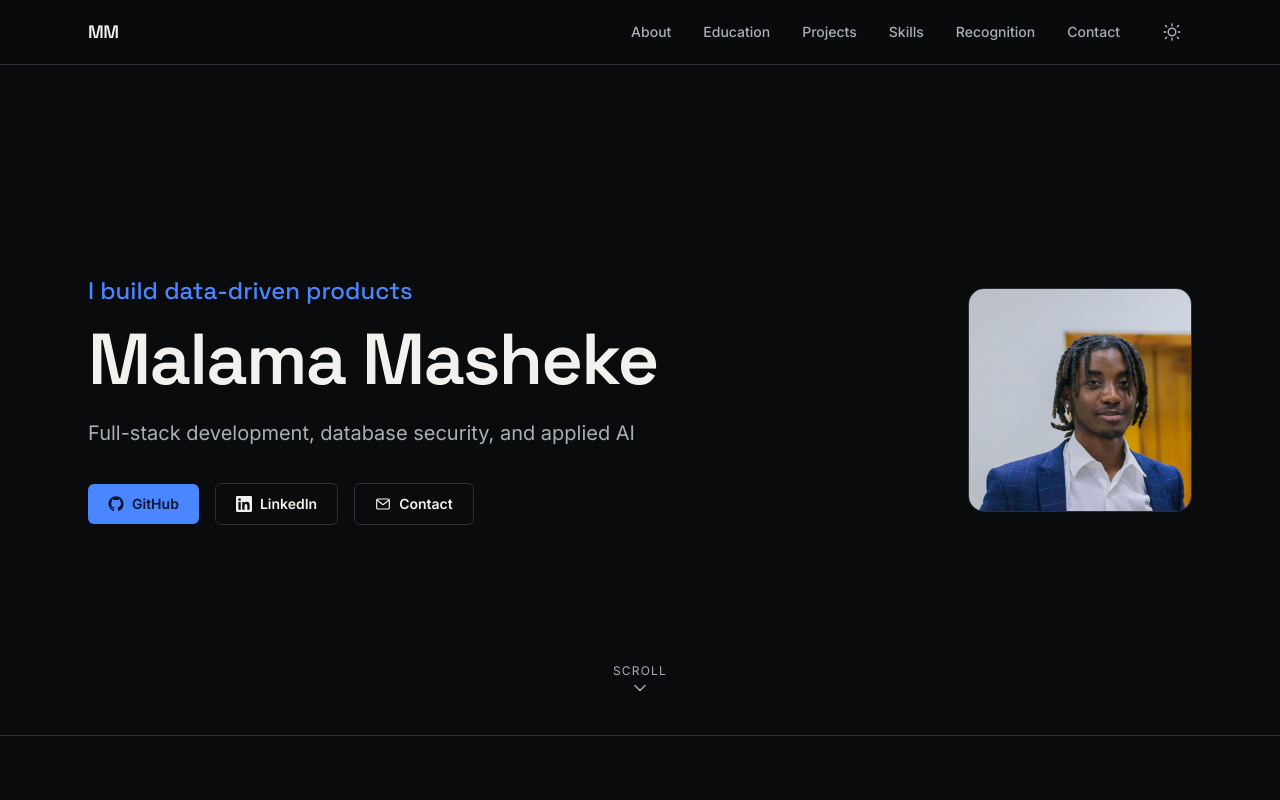
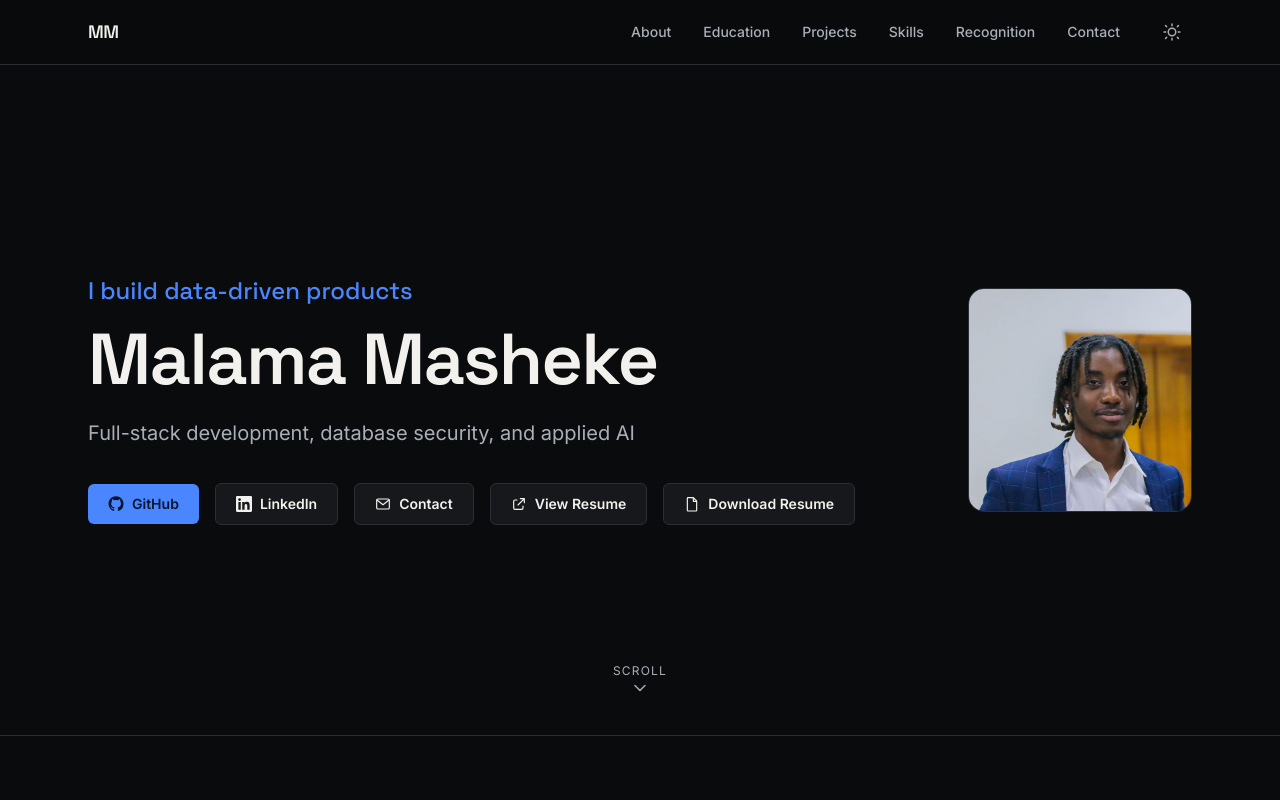
Before and after one commit to malgmash/Portfolio, a Next.js app: page / in a window 1280 px wide. Shown: the top 800 px of the page. Built offline with nearby package versions, Linux system fonts and the light colour scheme.

Commit message:
Made edits to the Hero component and added a new TypingText component to enhance the user experience with dynamic text effects. Updated the global styles in globals.css to support the new component and ensure consistent styling across the application.

```diff
--- /dev/null
+++ b/components/ContactModal.tsx
@@ -0,0 +1,86 @@
+"use client";
+
+import { useEffect, useState } from "react";
+import { profile } from "@/lib/content";
+import { MailIcon, PhoneIcon, MapPinIcon, CloseIcon } from "./icons";
+
+export default function ContactModal() {
+  const [open, setOpen] = useState(false);
+
+  useEffect(() => {
+    if (!open) return;
+    const onKeyDown = (e: KeyboardEvent) => {
+      if (e.key === "Escape") setOpen(false);
+    };
+    document.addEventListener("keydown", onKeyDown);
+    return () => document.removeEventListener("keydown", onKeyDown);
+  }, [open]);
+
+  useEffect(() => {
+    document.body.style.overflow = open ? "hidden" : "";
+    return () => {
+      document.body.style.overflow = "";
+    };
+  }, [open]);
+
+  return (
+    <>
+      <button
+        type="button"
+        onClick={() => setOpen(true)}
+        className="inline-flex items-center gap-2 rounded-md border border-border bg-surface px-5 py-2.5 text-sm font-semibold text-text transition-colors hover:border-accent hover:text-accent"
+      >
+        <MailIcon className="h-4 w-4" />
+        Contact
+      </button>
+
+      {open ? (
+        <div
+          className="fixed inset-0 z-[60] flex items-center justify-center bg-black/60 p-6"
+          role="dialog"
+          aria-modal="true"
+          aria-labelledby="contact-modal-title"
+          onClick={() => setOpen(false)}
+        >
+          <div
+            className="w-full max-w-sm rounded-2xl border border-border bg-surface p-6 shadow-xl"
+            onClick={(e) => e.stopPropagation()}
+          >
+            <div className="flex items-start justify-between">
+              <h2 id="contact-modal-title" className="font-display text-xl font-semibold text-text">
+                Get in touch
+              </h2>
+              <button
+                type="button"
+                onClick={() => setOpen(false)}
+                aria-label="Close"
+                className="rounded-md p-1 text-text-muted transition-colors hover:text-text"
+              >
+                <CloseIcon className="h-5 w-5" />
+              </button>
+            </div>
+
+            <ul className="mt-5 space-y-3">
+              <li className="flex items-center gap-3 rounded-xl border border-border bg-surface-2 px-4 py-3">
+                <MapPinIcon className="h-5 w-5 shrink-0 text-accent" />
+                <span className="text-sm font-medium text-text">{profile.location}</span>
+              </li>
+              <li className="flex items-center gap-3 rounded-xl border border-border bg-surface-2 px-4 py-3">
+                <PhoneIcon className="h-5 w-5 shrink-0 text-accent" />
+                <a href={`tel:${profile.phone.replace(/[^+\d]/g, "")}`} className="text-sm font-medium text-text hover:text-accent">
+                  {profile.phone}
+                </a>
+              </li>
+              <li className="flex items-center gap-3 rounded-xl border border-border bg-surface-2 px-4 py-3">
+                <MailIcon className="h-5 w-5 shrink-0 text-accent" />
+                <a href={`mailto:${profile.email}`} className="text-sm font-medium text-text hover:text-accent">
+                  {profile.email}
+                </a>
+              </li>
+            </ul>
+          </div>
+        </div>
+      ) : null}
+    </>
+  );
+}
--- a/components/Hero.tsx
+++ b/components/Hero.tsx
@@ -1,9 +1,21 @@
+import fs from "node:fs";
+import path from "node:path";
 import { profile } from "@/lib/content";
 import ProfilePhoto from "./ProfilePhoto";
 import TypingText from "./TypingText";
-import { GitHubIcon, LinkedInIcon, MailIcon, ChevronDownIcon } from "./icons";
+import ContactModal from "./ContactModal";
+import { GitHubIcon, LinkedInIcon, FileIcon, ExternalLinkIcon, ChevronDownIcon } from "./icons";
+
+const secondaryButton =
+  "inline-flex items-center gap-2 rounded-md border border-border bg-surface px-5 py-2.5 text-sm font-semibold text-text transition-colors hover:border-accent hover:text-accent";
+
+function resumeExists(): boolean {
+  return fs.existsSync(path.join(process.cwd(), "public", "resume.pdf"));
+}
 
 export default function Hero() {
+  const hasResume = resumeExists();
+
   return (
     <section
       id="top"
@@ -31,22 +43,23 @@ export default function Hero() {
               <GitHubIcon className="h-4 w-4" />
               GitHub
             </a>
-            <a
-              href={profile.linkedin}
-              target="_blank"
-              rel="noreferrer"
-              className="inline-flex items-center gap-2 rounded-md border border-border px-5 py-2.5 text-sm font-semibold text-text transition-colors hover:border-accent hover:text-accent"
-            >
+            <a href={profile.linkedin} target="_blank" rel="noreferrer" className={secondaryButton}>
               <LinkedInIcon className="h-4 w-4" />
               LinkedIn
             </a>
-            <a
-              href="#contact"
-              className="inline-flex items-center gap-2 rounded-md border border-border px-5 py-2.5 text-sm font-semibold text-text transition-colors hover:border-accent hover:text-accent"
-            >
-              <MailIcon className="h-4 w-4" />
-              Contact
-            </a>
+            <ContactModal />
+            {hasResume ? (
+              <>
+                <a href="/resume.pdf" target="_blank" rel="noreferrer" className={secondaryButton}>
+                  <ExternalLinkIcon className="h-4 w-4" />
+                  View Resume
+                </a>
+                <a href="/resume.pdf" download={`${profile.name.replace(/\s+/g, "_")}_Resume.pdf`} className={secondaryButton}>
+                  <FileIcon className="h-4 w-4" />
+                  Download Resume
+                </a>
+              </>
+            ) : null}
           </div>
         </div>
 
--- a/components/icons.tsx
+++ b/components/icons.tsx
@@ -96,6 +96,31 @@ export function ExternalLinkIcon({ className }: IconProps) {
   );
 }
 
+export function PhoneIcon({ className }: IconProps) {
+  return (
+    <svg viewBox="0 0 24 24" fill="none" stroke="currentColor" strokeWidth="1.75" className={className} aria-hidden="true">
+      <path
+        d="M4.5 4.5h3.4l1.4 4.2-2.1 1.7a12.5 12.5 0 0 0 6.4 6.4l1.7-2.1 4.2 1.4v3.4a1.5 1.5 0 0 1-1.6 1.5C10.6 20.4 3.6 13.4 3 6.1a1.5 1.5 0 0 1 1.5-1.6Z"
+        strokeLinecap="round"
+        strokeLinejoin="round"
+      />
+    </svg>
+  );
+}
+
+export function MapPinIcon({ className }: IconProps) {
+  return (
+    <svg viewBox="0 0 24 24" fill="none" stroke="currentColor" strokeWidth="1.75" className={className} aria-hidden="true">
+      <path
+        d="M12 21.5S19 15.4 19 10a7 7 0 1 0-14 0c0 5.4 7 11.5 7 11.5Z"
+        strokeLinecap="round"
+        strokeLinejoin="round"
+      />
+      <circle cx="12" cy="10" r="2.5" />
+    </svg>
+  );
+}
+
 export function FileIcon({ className }: IconProps) {
   return (
     <svg viewBox="0 0 24 24" fill="none" stroke="currentColor" strokeWidth="1.75" className={className} aria-hidden="true">
--- a/lib/content.ts
+++ b/lib/content.ts
@@ -13,6 +13,7 @@ export type Profile = {
   taglines: string[];
   positioning: string;
   location: string;
+  phone: string;
   email: string;
   github: string;
   linkedin: string;
@@ -93,6 +94,7 @@ export const profile: Profile = {
   ],
   positioning: "Full-stack development, database security, and applied AI",
   location: "Salisbury, North Carolina, USA",
+  phone: "(+1) 704-223-7645",
   email: "gabrielmasheke@gmail.com",
   github: "https://github.com/malgmash",
   linkedin: "https://www.linkedin.com/in/malama-masheke",
```
Also changed, not shown: 1 other file (tests, documents, lock files or other folders).
